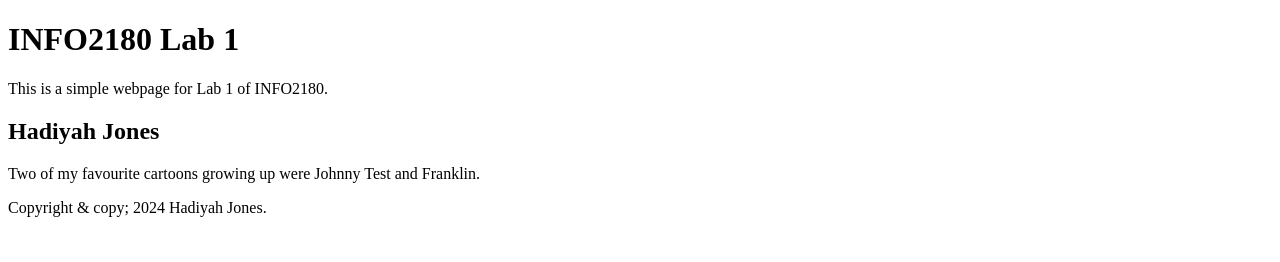
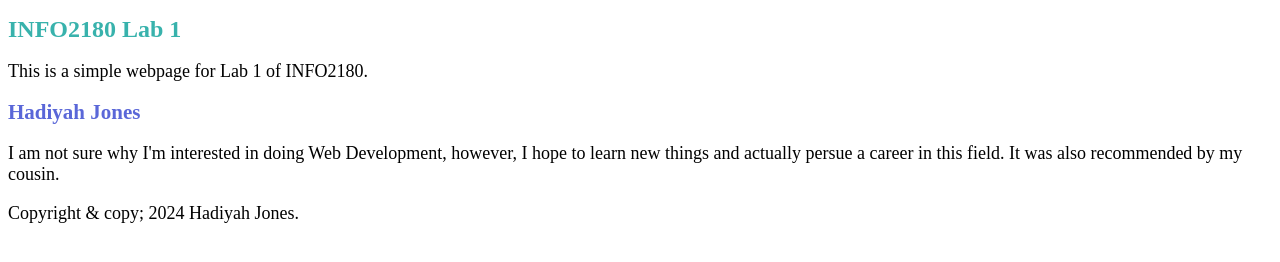
Before and after one commit to hadys-space/info2180-lab1, a plain HTML site: page index.html in a window 1280 px wide. Drawn offline with Linux system fonts and the light colour scheme.

Commit message:
edited index.html and added a css file.

```diff
--- a/index.html
+++ b/index.html
@@ -5,6 +5,7 @@
     <meta name="viewport" content="width=device-width, initial-scale=1.0">
     <meta http-equiv="X-UA-Compatible" content="ie=edge">
     <title>INFO Lab 1</title>
+    <link rel="stylesheet" href="styles.css">
 </head>
 <body>
     <header>
@@ -13,7 +14,8 @@
     </header>
     <main>
         <h2>Hadiyah Jones</h2>
-        <p>Two of my favourite cartoons growing up were Johnny Test and Franklin.</p>
+        <p>I am not sure why I'm interested in doing Web Development, however, I hope to learn new things and actually
+        persue a career in this field. It was also recommended by my cousin.</p>
         <footer>
             <p>Copyright & copy; 2024 Hadiyah Jones.</p>
         </footer>
--- /dev/null
+++ b/styles.css
@@ -0,0 +1,13 @@
+h1 {
+    font-size: 24px;
+    color: #38B2AC;
+}
+
+h2 {
+    font-size: 21px;
+    color: #5A67D8;
+}
+
+p {
+    font-size: 18px;
+}
```
